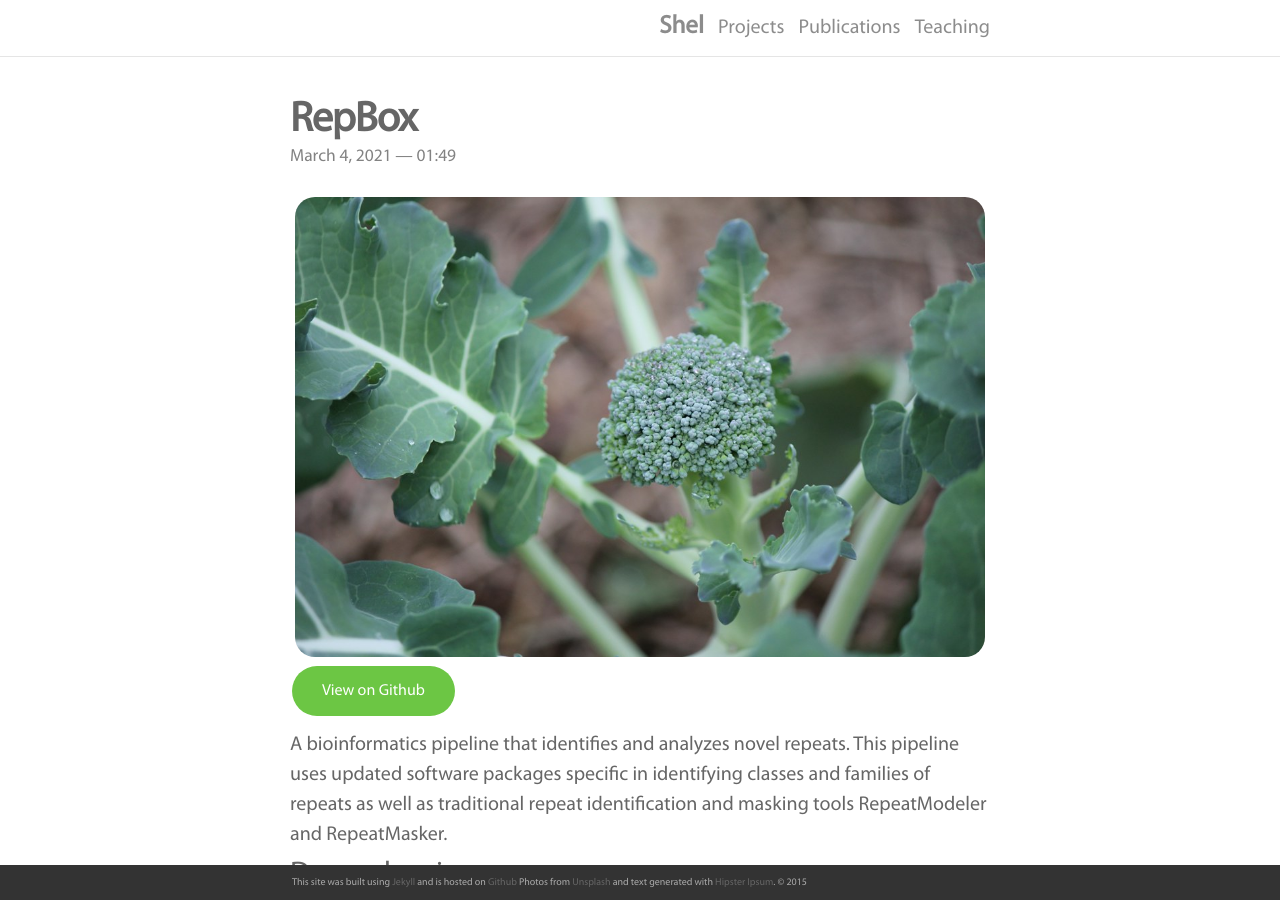
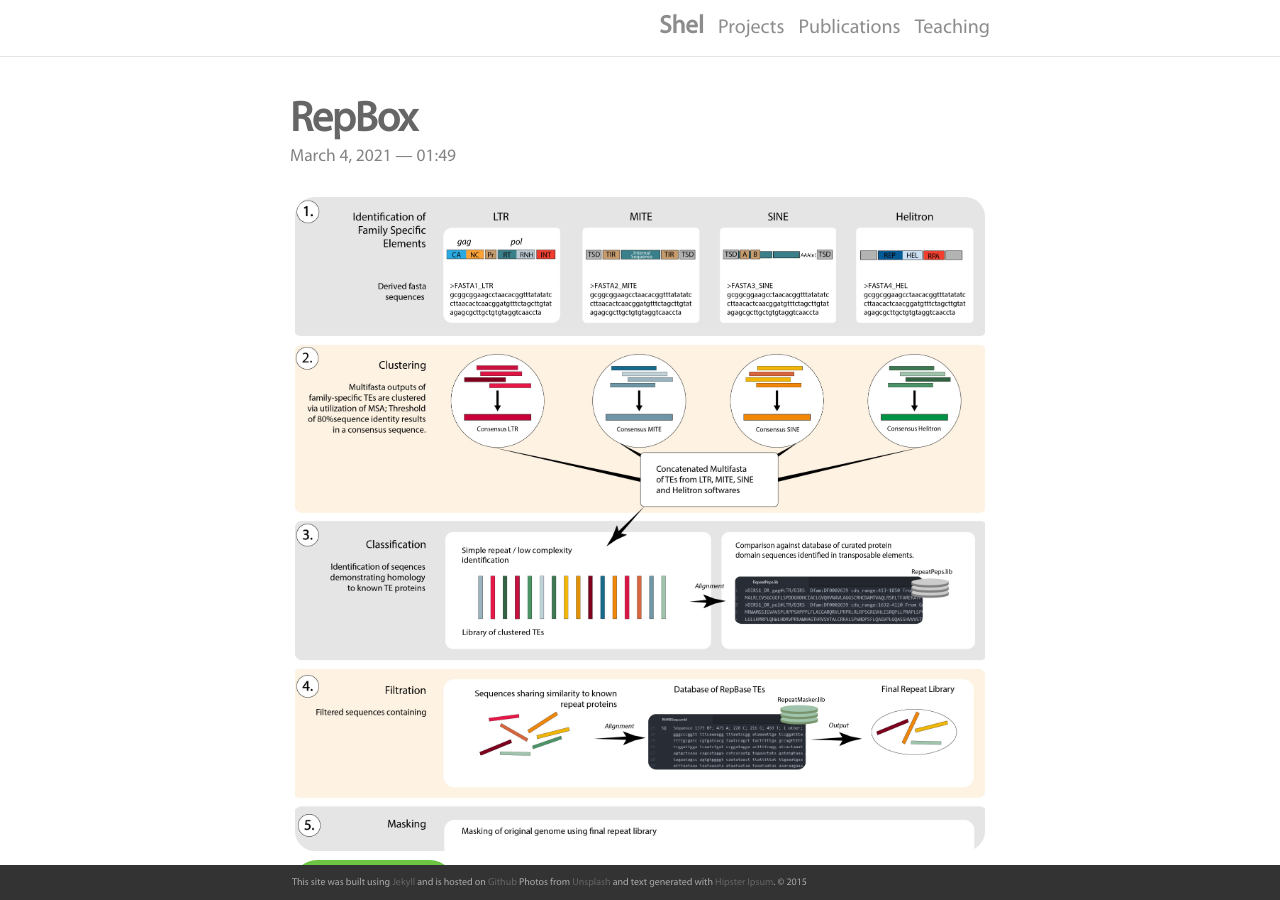
Before and after one commit to shelvasha/shelvasha.github.io, a Jekyll site: the page built from _projects/RepBox.md, in a window 1280 px wide and 900 px high. Built offline with Jekyll 4.4.1, drawn with Linux system fonts in a browser that asks for light colours; nearby versions of some CDN libraries.

Commit message:
Update RepBox.md

```diff
--- a/_projects/RepBox.md
+++ b/_projects/RepBox.md
@@ -5,7 +5,7 @@ description: A bioinformatics pipeline for the identification and analysis of no
 img:
 ---
 
-<img class="col" src="/img/broccoli.jpg">
+<img class="col" src="/img/image.jpg">
 
 <!-- View on Github Button -->
 <a href="https://github.com/shelvasha/RepBox" style=
```
